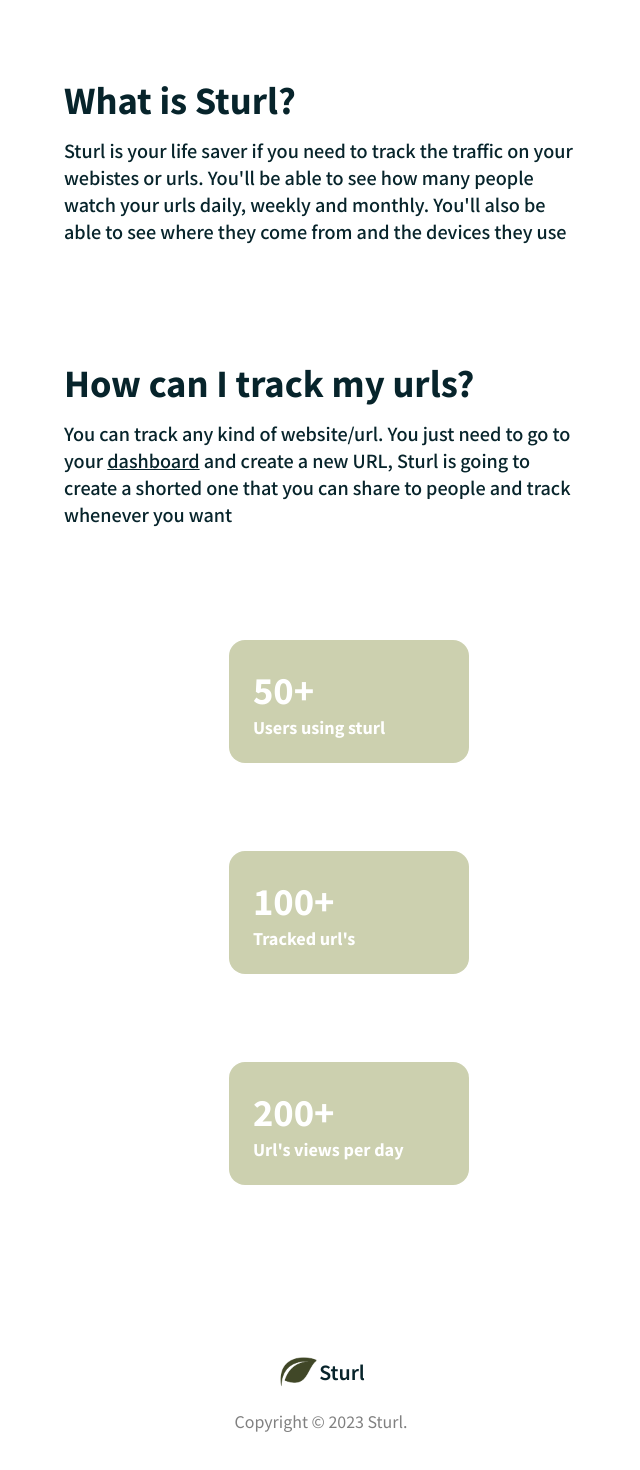
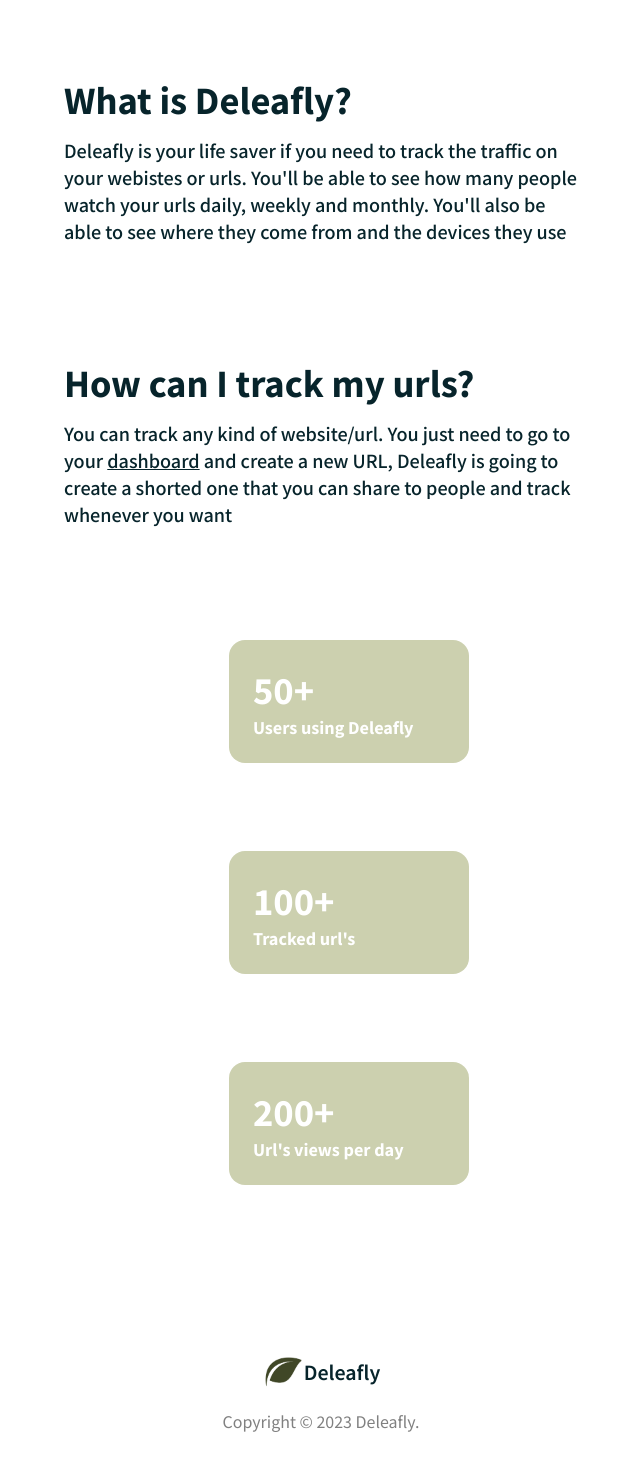
Before and after one commit to albedim/deleafly, a React (Create React App) app: page /about in a window 1280 px wide. Shown: the part 200-1670 px from the top of the page, without its empty margins (319-959 px from the left). Built offline with nearby package versions, Linux system fonts and the light colour scheme.

Commit message:
1.5.0 - bug-fixing: stats are correct noe

```diff
--- a/package.json
+++ b/package.json
@@ -1,5 +1,5 @@
 {
-  "name": "sturl",
+  "name": "deleafly",
   "version": "0.1.0",
   "private": true,
   "dependencies": {
--- a/src/components/about_us/AboutUs.tsx
+++ b/src/components/about_us/AboutUs.tsx
@@ -9,12 +9,12 @@
       <div className="mt-14 flex-block">
         <div>
           <div className="p-14">
-            <h2 style={{ maxWidth: 514, fontSize: 34 }} className="text-[#07242b] font-extrabold font-noto" >What is Sturl?</h2>
-            <h2 style={{ maxWidth: 514, fontSize: 18 }} className="pt-3 text-[#07242b] font-medium font-noto" >Sturl is your life saver if you need to track the traffic on your webistes or urls. You'll be able to see how many people watch your urls daily, weekly and monthly. You'll also be able to see where they come from and the devices they use</h2>
+            <h2 style={{ maxWidth: 514, fontSize: 34 }} className="text-[#07242b] font-extrabold font-noto" >What is Deleafly?</h2>
+            <h2 style={{ maxWidth: 514, fontSize: 18 }} className="pt-3 text-[#07242b] font-medium font-noto" >Deleafly is your life saver if you need to track the traffic on your webistes or urls. You'll be able to see how many people watch your urls daily, weekly and monthly. You'll also be able to see where they come from and the devices they use</h2>
           </div>
           <div className="p-14">
             <h2 style={{ maxWidth: 514, fontSize: 34 }} className="text-[#07242b] font-extrabold font-noto" >How can I track my urls?</h2>
-            <h2 style={{ maxWidth: 514, fontSize: 18 }} className="pt-3 text-[#07242b] font-medium font-noto" >You can track any kind of website/url. You just need to go to your <span style={{ textDecorationColor: '#ccd0af', textDecoration: 'underline' }} onClick={() => navigate("/dashboard")} >dashboard</span> and create a new URL, Sturl is going to create a shorted one that you can share to people and track whenever you want</h2>
+            <h2 style={{ maxWidth: 514, fontSize: 18 }} className="pt-3 text-[#07242b] font-medium font-noto" >You can track any kind of website/url. You just need to go to your <span style={{ textDecorationColor: '#ccd0af', textDecoration: 'underline' }} onClick={() => navigate("/dashboard")} >dashboard</span> and create a new URL, Deleafly is going to create a shorted one that you can share to people and track whenever you want</h2>
           </div>
         </div>
         <div className="pl-14 justify-around flex">
@@ -22,7 +22,7 @@
             <div className="pb-8 p-14">
               <div className="w-60 rounded-2xl p-6 bg-[#ccd0af]">
                 <h2 style={{ fontSize: 34 }} className="text-[white] font-extrabold font-noto" >50+</h2>
-                <h2 style={{ fontSize: 16 }} className="text-[white] font-extrabold font-noto" >Users using sturl</h2>
+                <h2 style={{ fontSize: 16 }} className="text-[white] font-extrabold font-noto" >Users using Deleafly</h2>
               </div>
             </div>
             <div className="pb-8 p-14">
--- a/src/components/dashboard/Dashboard.tsx
+++ b/src/components/dashboard/Dashboard.tsx
@@ -1,7 +1,7 @@
 import { FaBullseye, FaSadTear, FaShareAlt } from 'react-icons/fa'
 import { PiPencilSimpleLineFill } from 'react-icons/pi'
 import { IoIosAddCircle } from 'react-icons/io'
-import { MdDelete } from 'react-icons/md'
+import { MdDelete, MdFileDownloadDone } from 'react-icons/md'
 import { ImStatsDots } from 'react-icons/im'
 import { useNavigate } from 'react-router-dom'
 import { useEffect, useState } from 'react'
@@ -112,17 +112,16 @@
                                 </div>
                                 <div className='items-center justify-around flex p-4'>
                                   <div style={{ width: 254 }} className='rounded-md flex p-2 bg-[#fafafa]' >
-                                    <input className='bg-[#fafafa]' value={"sturl.pages.dev/" + url.shorted_url} disabled type="text"></input>
+                                    <input className='bg-[#fafafa]' value={"deleafly.pages.dev/" + url.shorted_url} disabled type="text"></input>
                                     <div onClick={() => {
-                                        navigator.clipboard.writeText("https://sturl.pages.dev/" + url.shorted_url);
-                                        const d: any = document.querySelector("#copy");
-                                        d.style.transition = "0.7s";
-                                        d.style.backgroundColor = '#9fdb8f';
-                                        setTimeout(() => {
-                                          d.style.backgroundColor = '#ccd0af'
-                                        }, 1800)
+                                        navigator.clipboard.writeText("https://deleafly.pages.dev/" + url.shorted_url);
+                                        const d: any = document.querySelector("#copy-icon");
+                                        d.style.display = 'none'
+                                        const a: any = document.querySelector("#copied-icon");
+                                        a.style.display = 'block'
                                       }} id='copy' className='ml-4 rounded-md p-2 bg-[#ccd0af]'>
-                                      <IoCopy color='white'/>
+                                      <IoCopy id='copy-icon' color='white'/>
+                                      <MdFileDownloadDone className='hidden' id='copied-icon' color='white'/>
                                     </div>
                                   </div>
                                 </div>
@@ -154,7 +153,7 @@
                               )
                             }
                           </div>
-                          <a target='_blank' href={`http://sturl.pages.dev/${url.shorted_url}`}><h2 style={{ textDecoration: 'underline', fontSize: 17 }} className="text-[#ccd0af] font-extrabold font-noto" >sturl.pages.dev/{url.shorted_url}</h2></a>
+                          <a target='_blank' href={`http://deleafly.pages.dev/${url.shorted_url}`}><h2 style={{ textDecoration: 'underline', fontSize: 17 }} className="text-[#ccd0af] font-extrabold font-noto" >sturl.pages.dev/{url.shorted_url}</h2></a>
                         </div>
                       </div>
                       <div className='none-block h-10' ></div>
--- a/src/components/footer/Footer.tsx
+++ b/src/components/footer/Footer.tsx
@@ -12,7 +12,7 @@
             <Logo style={{}} class_name={"flex"} />
           </div>
           <div className="justify-around block-flex">
-            <h2 style={{ fontSize: 16 }} className="mt-4 text-[gray] font-regular font-noto" >Copyright © 2023 Sturl.</h2>
+            <h2 style={{ fontSize: 16 }} className="mt-4 text-[gray] font-regular font-noto" >Copyright © 2023 Deleafly.</h2>
           </div>
         </div>
         <div className="justify-around flex">
--- a/src/components/header/Logo.tsx
+++ b/src/components/header/Logo.tsx
@@ -13,7 +13,7 @@
   return (
     <div style={style} className={"items-center " + class_name }>
       <img style={{ width: 42 }} src={require("../../images/logo.png")} alt="" />
-      <h2 style={{ fontSize: 19.4 }} className="text-[#07242b] font-semibold font-noto" >Sturl</h2>
+      <h2 style={{ fontSize: 19.4 }} className="text-[#07242b] font-semibold font-noto" >Deleafly</h2>
     </div>
   )
 }
--- a/src/components/stats/Stats.tsx
+++ b/src/components/stats/Stats.tsx
@@ -22,10 +22,10 @@
   const [mode, setMode] = useState<string>("daily")
   const [shortedUrl, setShortedUrl] = useState<any>({})
   const [occuredError, setOccuredError] = useState<boolean>(false)
-  const [platformChart, setPlatformViews] = useState<any>({})
+  const [platformChart, setPlatformChart] = useState<any>({})
   const [isLoading, setIsLoading] = useState<boolean>(true)
   const [views, setViews] = useState<any>({})
-  const [countryViews, setCountryViews] = useState<any>({})
+  const [countryChart, setCountryChart] = useState<any>({})
 
   const token: any = window.localStorage.getItem("token")
 
@@ -46,11 +46,11 @@
           label: response.data.param.views_chart.label,
           value: mode != 'daily' ? sortWeekdaysOrMonths(response.data.param.views_chart.value) : response.data.param.views_chart.value
         })
-        setCountryViews({
+        setCountryChart({
           labels: response.data.param.countries_chart.labels,
           values: response.data.param.countries_chart.values
         })
-        setPlatformViews({
+        setPlatformChart({
           labels: response.data.param.platforms_chart.labels,
           values: response.data.param.platforms_chart.values
         })
@@ -157,13 +157,13 @@
                       <h2 style={{ maxWidth: 284, fontSize: 18 }} className="text-[#404727] font-extrabold font-noto">{TEXTS_SCHEMA[mode].country}</h2>
                     </div>
                     {
-                      countryViews.labels.length > 0 ? (
+                      countryChart.labels.length > 0 ? (
                         <Pie style={{ display: 'block', height: -140, width: 280 }} data={{
-                          labels: platformChart.labels,
+                          labels: countryChart.labels,
                           datasets: [
                             {
                               label: 'people saw the website',
-                              data: platformChart.values,
+                              data: countryChart.values,
                               backgroundColor: [
                                 '#404727',
                                 '#5E6839',
--- a/src/utils.ts
+++ b/src/utils.ts
@@ -1,5 +1,5 @@
 //export const BASE_URL = "http://localhost:5000/api/v1"
-export const BASE_URL = "https://sturl.pythonanywhere.com/api/v1"
+export const BASE_URL = "https://deleafly.pythonanywhere.com/api/v1"
 
 export const TEXTS_SCHEMA: any = {
   daily: {
```
Also changed, not shown: 1 other file (tests, documents, lock files or other folders).
